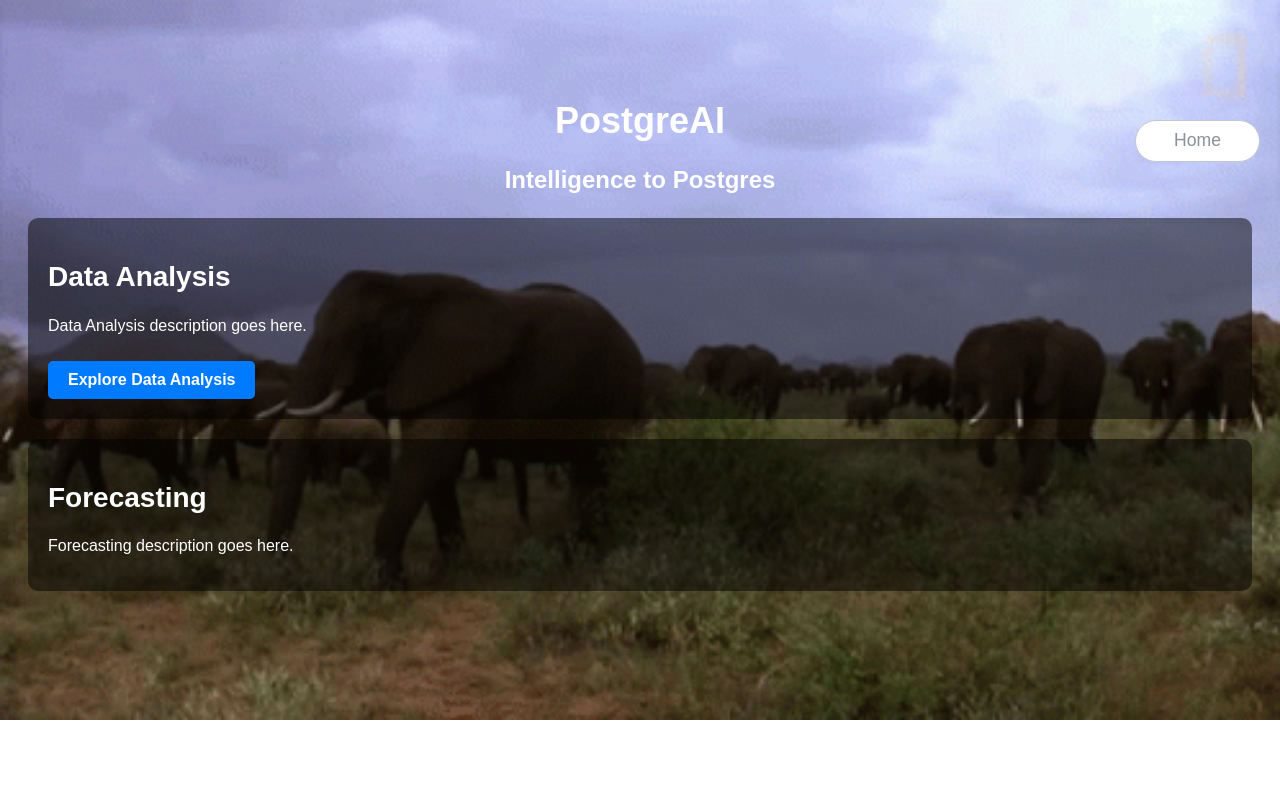
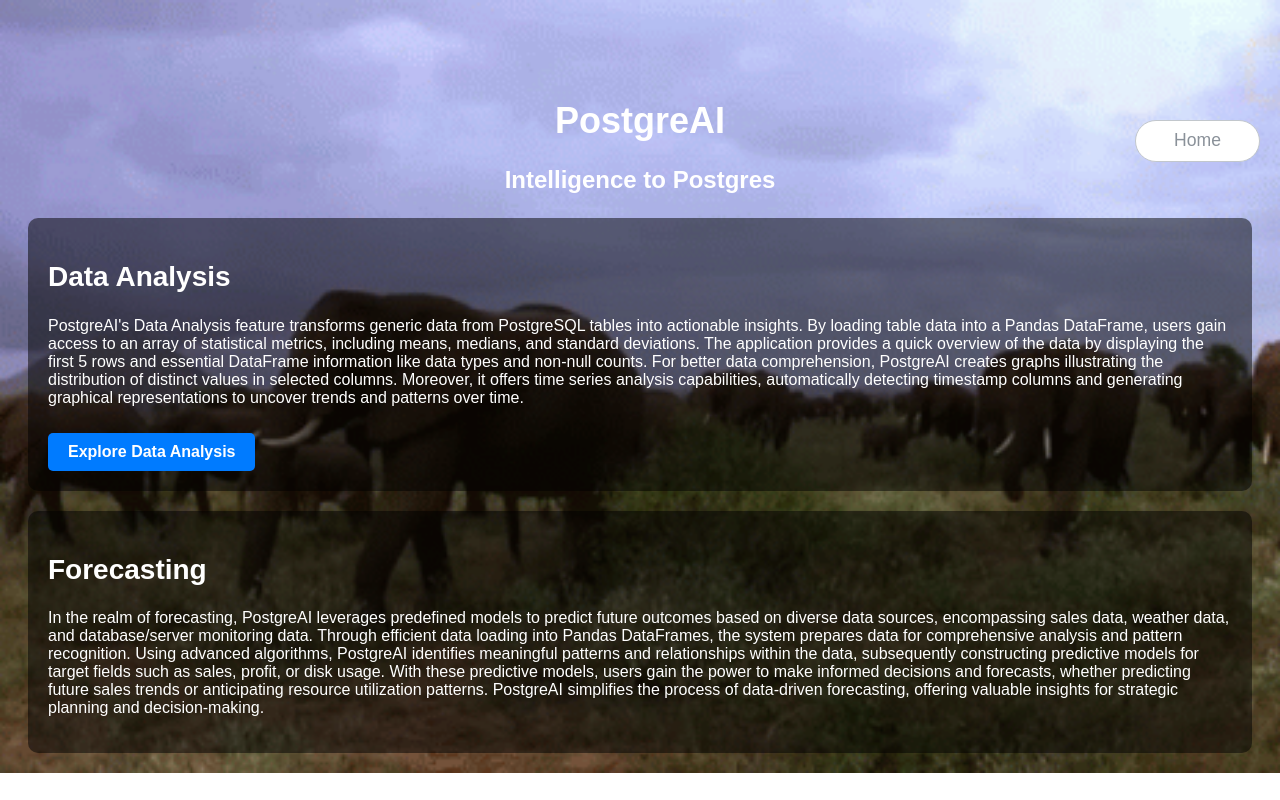
Before and after one commit to Harisai-edb/postgreAI, a Django app: page /empstat/home/ in a window 1280 px wide. Run offline with Django 4.2, Linux system fonts and the light colour scheme.

Commit message:
Fixed home button issue

```diff
--- a/pgai/empstat/templates/pgai/home.html
+++ b/pgai/empstat/templates/pgai/home.html
@@ -5,7 +5,7 @@
 <html>
 
 <div class="homebutton">
-    <a href="{ % url 'home' %}">Home</a>
+    <a href="{% url 'home' %}">Home</a>
     </div>
 
 <head>
--- a/pgai/empstat/templates/pgai/model_list.html
+++ b/pgai/empstat/templates/pgai/model_list.html
@@ -3,7 +3,7 @@
 {% load static %}
 
 <div class="homebutton">
-    <a href="{ % url 'home' %}">Home</a>
+    <a href="{% url 'home'%}">Home</a>
     </div>
 
 <head>
--- a/pgai/empstat/views.py
+++ b/pgai/empstat/views.py
@@ -13,8 +13,8 @@ def home(request):
     context = {
         'project_title': 'PostgreAI',
         'subtitle': 'Intelligence to Postgres',
-        'data_analysis_description': 'Data Analysis description goes here.',
-        'forecasting_description': 'Forecasting description goes here.',
+        'data_analysis_description': "PostgreAI's Data Analysis feature transforms generic data from PostgreSQL tables into actionable insights. By loading table data into a Pandas DataFrame, users gain access to an array of statistical metrics, including means, medians, and standard deviations. The application provides a quick overview of the data by displaying the first 5 rows and essential DataFrame information like data types and non-null counts. For better data comprehension, PostgreAI creates graphs illustrating the distribution of distinct values in selected columns. Moreover, it offers time series analysis capabilities, automatically detecting timestamp columns and generating graphical representations to uncover trends and patterns over time.",
+        'forecasting_description': "In the realm of forecasting, PostgreAI leverages predefined models to predict future outcomes based on diverse data sources, encompassing sales data, weather data, and database/server monitoring data. Through efficient data loading into Pandas DataFrames, the system prepares data for comprehensive analysis and pattern recognition. Using advanced algorithms, PostgreAI identifies meaningful patterns and relationships within the data, subsequently constructing predictive models for target fields such as sales, profit, or disk usage. With these predictive models, users gain the power to make informed decisions and forecasts, whether predicting future sales trends or anticipating resource utilization patterns. PostgreAI simplifies the process of data-driven forecasting, offering valuable insights for strategic planning and decision-making.",
     }
     return render(request, 'pgai/home.html', context)
 
```
